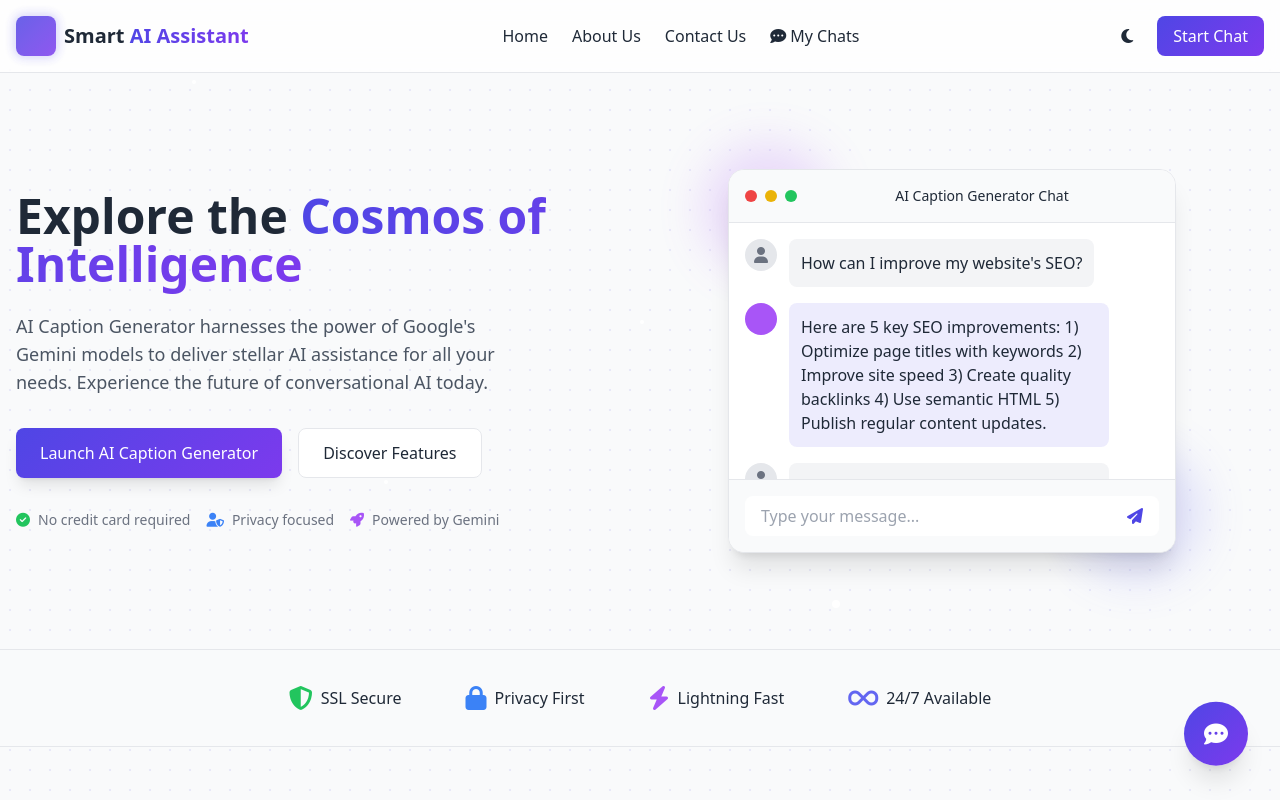
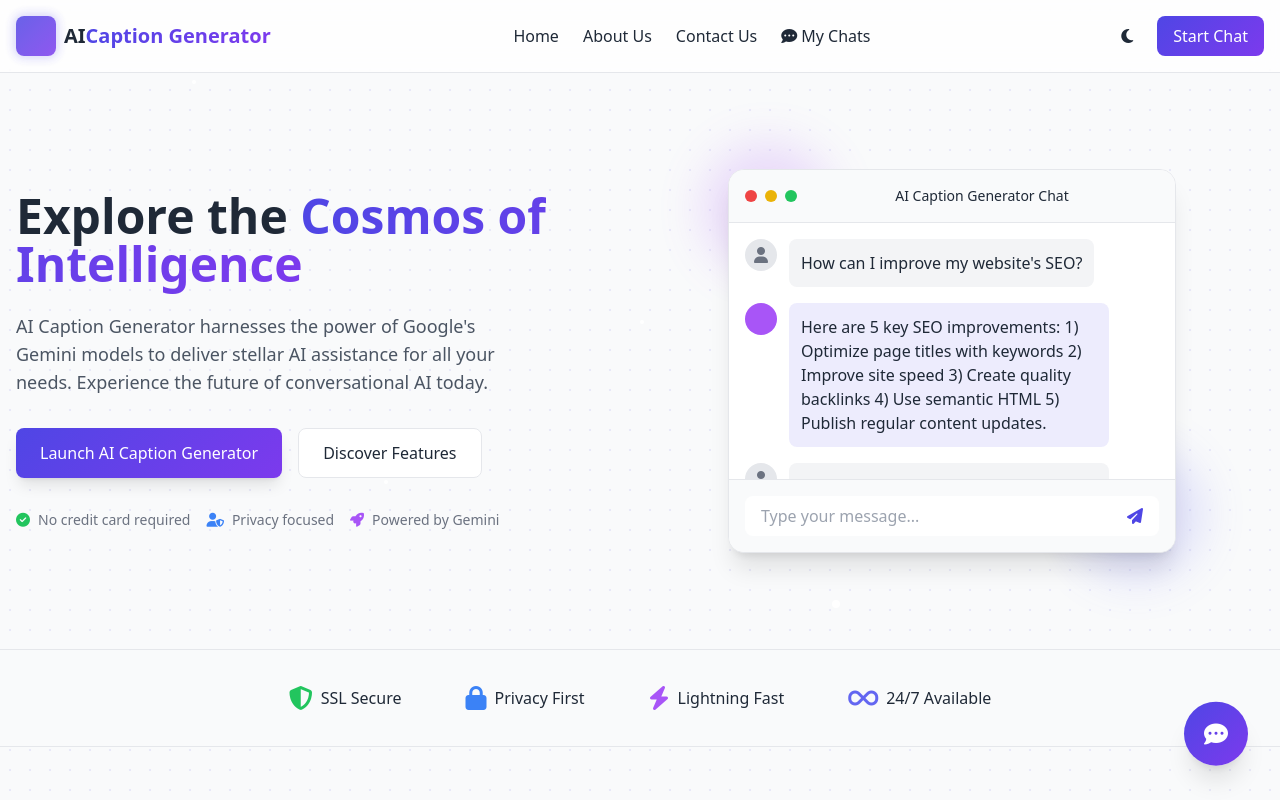
Before and after one commit to aicaption/aicaption.github.io, a plain HTML site: page index.html in a window 1280 px wide. Shown: the top 800 px of the page. Drawn offline with nearby package versions, Linux system fonts and the light colour scheme.

Commit message:
Update index.html

```diff
--- a/index.html
+++ b/index.html
@@ -300,7 +300,7 @@
                 <div class="w-10 h-10 rounded-lg gradient-bg flex items-center justify-center text-white animate-pulse-glow">
                     <i class="fas fa-stars text-xl"></i>
                 </div>
-                <span class="text-xl font-bold">Smart<span class="gradient-text"> AI Assistant</span></span>
+                <span class="text-xl font-bold">AI<span class="gradient-text">Caption Generator</span></span>
             </div>
 
             <nav class="hidden md:flex space-x-6">
@@ -987,7 +987,7 @@
                     <div class="w-8 h-8 rounded-lg gradient-bg flex items-center justify-center text-white">
                         <i class="fas fa-stars"></i>
                     </div>
-                    <span class="text-lg font-bold">Smart<span class="gradient-text"> AI Assistant</span></span>
+                    <span class="text-lg font-bold">AI<span class="gradient-text">Caption Generator</span></span>
                 </div>
 
                 <div class="flex space-x-6">
```
